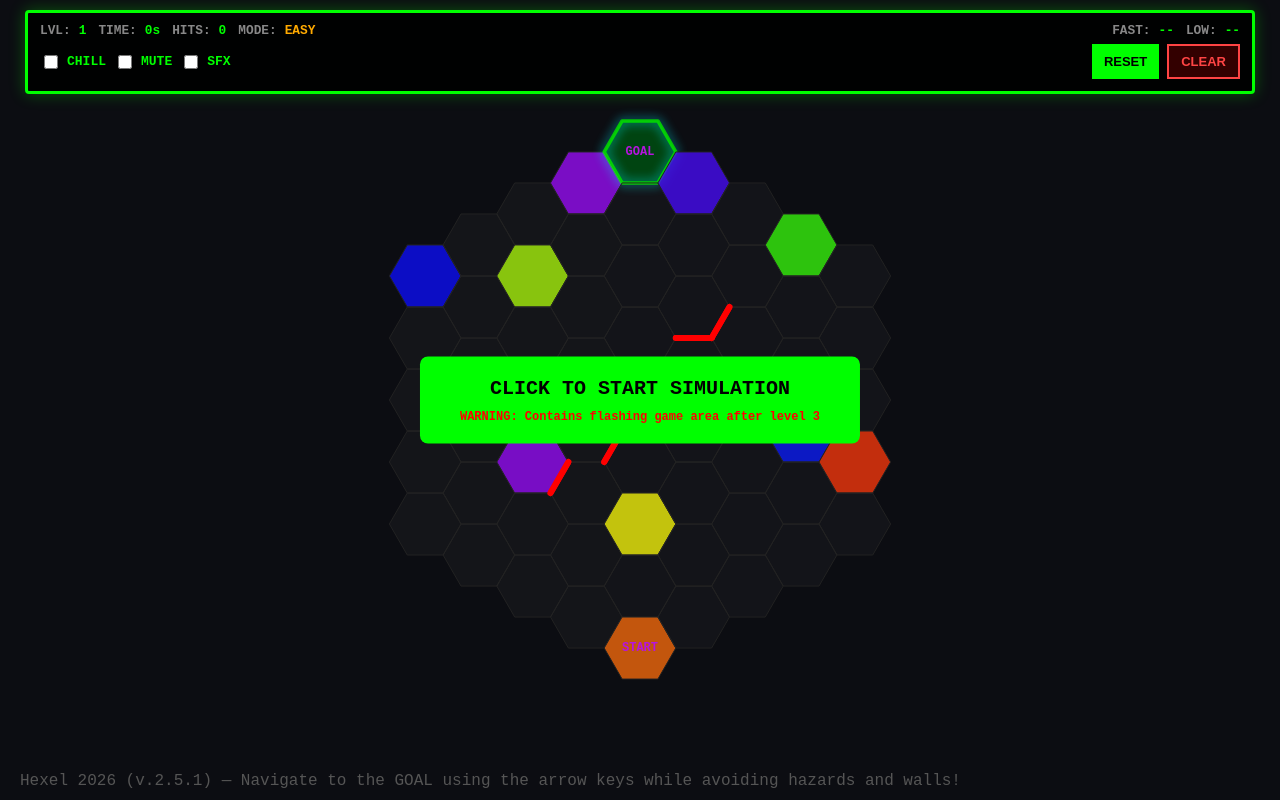
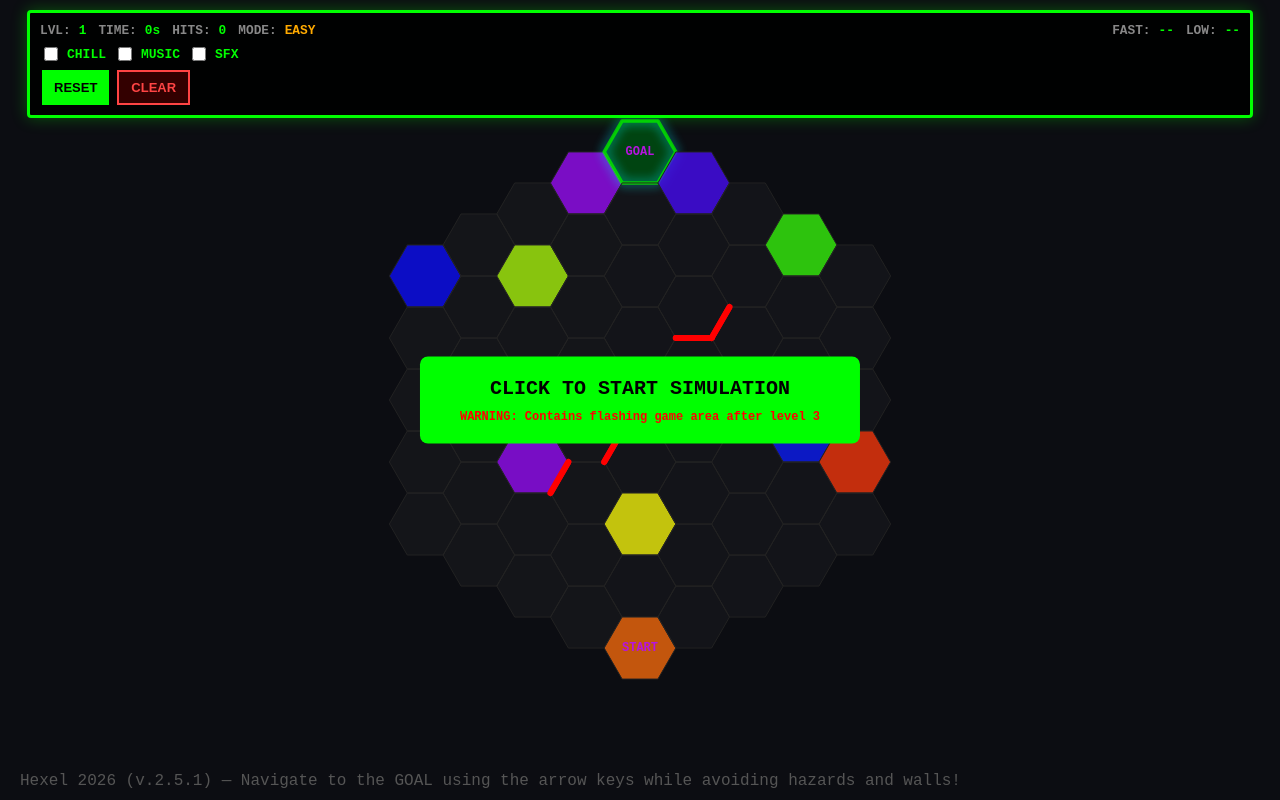
Before and after one commit to sorton9999/hex-game, a React (Vite) app: page / in a window 1280 px wide. Built offline with nearby package versions, Linux system fonts and the light colour scheme.

Commit message:
made the HUD a bit bigger and improved right side pushing in when needed.

```diff
--- a/src/App.jsx
+++ b/src/App.jsx
@@ -724,7 +724,7 @@ export default function App() {
                 width: viewportSize.width < 768 ? 'calc(100% - 12px)' : 'min(94vw, 1200px)',
                 maxWidth: '1200px',
                 margin: '0 auto',
-                padding: viewportSize.width < 768 ? '8px 10px 10px' : '10px 12px 12px',
+                padding: viewportSize.width < 768 ? '8px 8px 8px' : '10px 10px 10px',
                 pointerEvents: 'auto',
                 background: 'rgba(0, 0, 0, 0.92)',
                 border: viewportSize.width < 768 ? '2px solid #0f0' : '3px solid #0f0',
@@ -779,10 +779,8 @@ export default function App() {
 
                     <div style={{
                         display: 'flex',
-                        flexWrap: 'wrap',
-                        alignItems: 'center',
-                        justifyContent: 'space-between',
-                        gap: '8px',
+                        flexDirection: 'column',
+                        gap: '6px',
                         width: '100%'
                     }}>
                         <div style={{
@@ -835,16 +833,15 @@ export default function App() {
                                         height: '14px',
                                         cursor: 'pointer'
                                     }}/>
-                                <span>MUTE</span>
+                                <span>MUSIC</span>
                             </label>
-                            {viewportSize.width >= 768 && (
                             <label style={{
                                 display: 'flex',
                                 alignItems: 'center',
                                 gap: '6px',
                                 color: isSfxMuted ? '#444' : '#0f0',
                                 fontFamily: 'monospace',
-                                fontSize: '13px',
+                                fontSize: viewportSize.width < 768 ? '12px' : '13px',
                                 fontWeight: 'bold',
                                 cursor: 'pointer',
                                 userSelect: 'none'
@@ -860,10 +857,9 @@ export default function App() {
                                     }} />
                                 <span>SFX</span>
                             </label>
-                            )}
                         </div>
 
-                        <div style={{ display: 'flex', gap: '8px', flexWrap: 'wrap', justifyContent: 'flex-end' }}>
+                        <div style={{ display: 'flex', gap: '8px', flexWrap: 'wrap', justifyContent: 'flex-start', paddingLeft: '2px' }}>
                             <button
                                 onClick={() => { onReset() }}
                                 style={{
```
